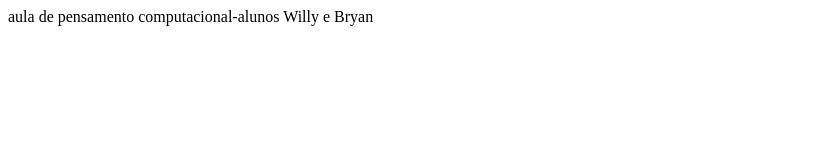
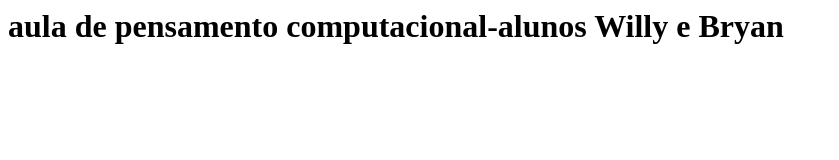
Before and after one commit to willy20alves/aula2806, a plain HTML site: page index.html in a window 1280 px wide. Shown: the whole page, without its empty margins (0-839 px from the left). Drawn offline with Linux system fonts and the light colour scheme.

Commit message:
Update index.html

```diff
--- a/index.html
+++ b/index.html
@@ -1,3 +1,3 @@
 <html>
-  aula de pensamento computacional-alunos Willy e Bryan
+  <h1> aula de pensamento computacional-alunos Willy e Bryan <h1>
 </html>
```
